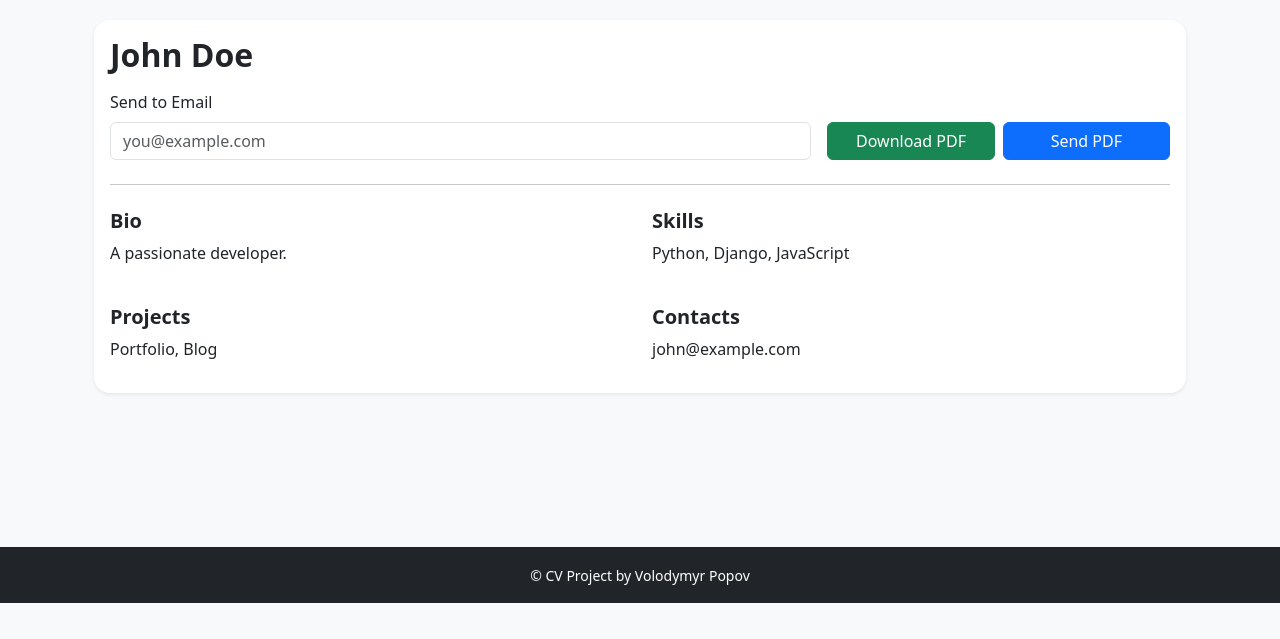
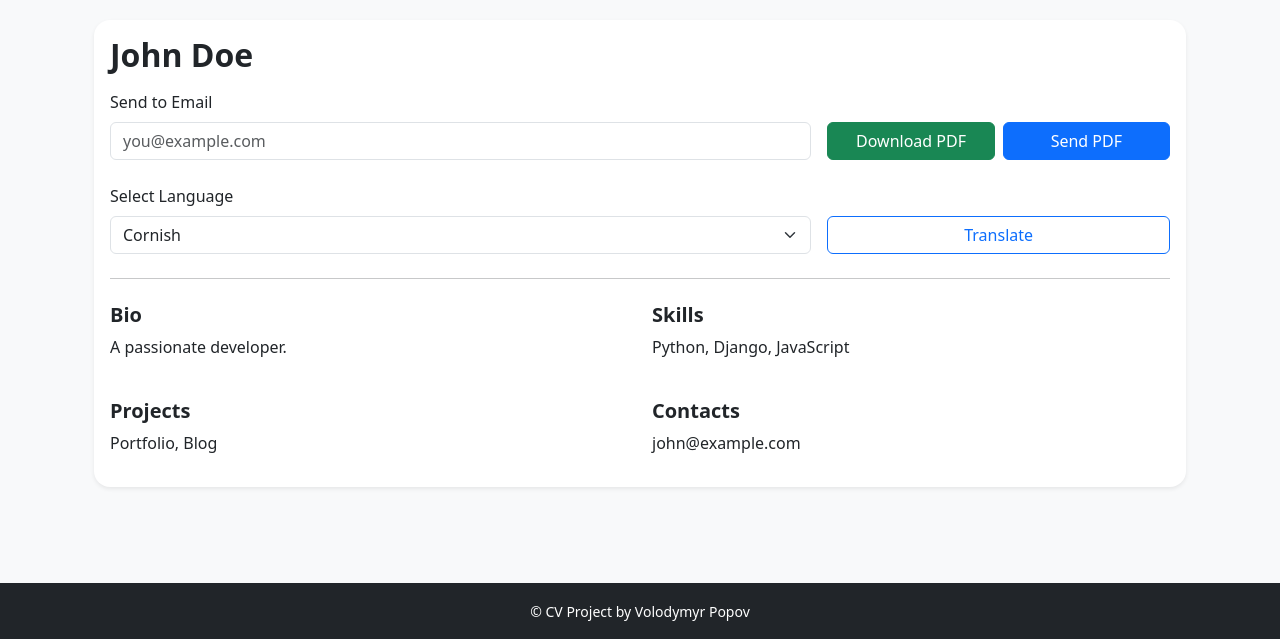
Before and after one commit to AppForceLab/django-dev-task, a Django app: page /cv/1/ in a window 1280 px wide. Shown: the part 197-836 px from the top of the page. Before the commit the page ends 800 px from the top, so only its background shows below. Run offline with Django 4.2, Linux system fonts and the light colour scheme; data comes from the database, SQL or seed files in the repository; parts of the project's set-up code (start-up, migrations or seed data) failed here and were passed over.

Commit message:
Task 8: Add OpenAI translation with loader and 18 minority languages

```diff
--- /dev/null
+++ b/main/constants.py
@@ -0,0 +1,19 @@
+TRANSLATION_LANGUAGES = [
+    ("kw", "Cornish"),
+    ("gv", "Manx"),
+    ("br", "Breton"),
+    ("iu", "Inuktitut"),
+    ("kl", "Kalaallisut"),
+    ("rom", "Romani"),
+    ("oc", "Occitan"),
+    ("lad", "Ladino"),
+    ("se", "Northern Sami"),
+    ("hsb", "Upper Sorbian"),
+    ("csb", "Kashubian"),
+    ("zza", "Zazaki"),
+    ("cv", "Chuvash"),
+    ("liv", "Livonian"),
+    ("tsd", "Tsakonian"),
+    ("srn", "Saramaccan"),
+    ("bi", "Bislama"),
+]
--- a/main/templates/main/cv_detail.html
+++ b/main/templates/main/cv_detail.html
@@ -45,27 +45,115 @@
         </div>
       </form>
 
+      <form id="translate-form" class="row g-3 align-items-end mb-4">
+        {% csrf_token %}
+        <div class="col-md-8">
+          <label for="language" class="form-label">Select Language</label>
+          <select name="language" id="language" class="form-select" required>
+            {% for code, name in languages %}
+              <option value="{{ code }}">{{ name }}</option>
+            {% endfor %}
+          </select>
+        </div>
+        <div class="col-md-4">
+          <button id="translate-btn" type="submit" class="btn btn-outline-primary w-100">
+            <i class="bi bi-globe"></i> Translate
+          </button>
+        </div>
+      </form>
+
+      <!-- Fullscreen overlay loader, initially hidden -->
+    <div id="loader-overlay"
+         style="display: none; position: fixed; top: 0; left: 0; width: 100vw; height: 100vh;
+                background: transparent; z-index: 9999;">
+      <div class="d-flex align-items-center justify-content-center" style="height: 100%;">
+        <div class="spinner-border text-primary" role="status">
+          <span class="visually-hidden">Loading...</span>
+        </div>
+      </div>
+    </div>
+      <!-- Error alert placeholder -->
+      <div id="error-alert" class="alert alert-danger d-none mt-3" role="alert">
+        <!-- Error message will be inserted here -->
+      </div>
+
       <hr class="my-4">
 
       <div class="row gy-4">
         <div class="col-md-6">
           <h5 class="fw-semibold">Bio</h5>
-          <p>{{ cv.bio }}</p>
+          <p id="bio-content">{{ cv.bio }}</p>
         </div>
         <div class="col-md-6">
           <h5 class="fw-semibold">Skills</h5>
-          <p>{{ cv.skills }}</p>
+          <p id="skills-content">{{ cv.skills }}</p>
         </div>
         <div class="col-md-6">
           <h5 class="fw-semibold">Projects</h5>
-          <p>{{ cv.projects }}</p>
+          <p id="projects-content">{{ cv.projects }}</p>
         </div>
         <div class="col-md-6">
           <h5 class="fw-semibold">Contacts</h5>
-          <p>{{ cv.contacts }}</p>
+          <p id="contacts-content">{{ cv.contacts }}</p>
         </div>
       </div>
     </div>
   </div>
 </div>
+
+<script>
+document.getElementById('translate-form').addEventListener('submit', function(e) {
+  e.preventDefault();
+
+  const language = document.getElementById('language').value;
+  const csrfToken = document.querySelector('[name=csrfmiddlewaretoken]').value;
+  const loader = document.getElementById('loader-overlay');
+  const translateBtn = document.getElementById('translate-btn');
+  const errorAlert = document.getElementById('error-alert');
+
+  // Hide previous error
+  errorAlert.classList.add('d-none');
+  errorAlert.textContent = '';
+
+  // Show loader and disable button
+  loader.style.display = 'block';
+  translateBtn.disabled = true;
+
+  fetch("{% url 'translate_cv' cv.pk %}", {
+    method: 'POST',
+    headers: {
+      'Content-Type': 'application/x-www-form-urlencoded',
+      'X-CSRFToken': csrfToken
+    },
+    body: new URLSearchParams({ 'language': language })
+  })
+  .then(response => {
+    if (!response.ok) {
+      throw new Error('Server returned an error');
+    }
+    return response.json();
+  })
+  .then(data => {
+    if (data.status === 'success') {
+      const { bio, skills, projects, contacts } = JSON.parse(data.translation);
+      document.getElementById('bio-content').textContent = bio;
+      document.getElementById('skills-content').textContent = skills;
+      document.getElementById('projects-content').textContent = projects;
+      document.getElementById('contacts-content').textContent = contacts;
+    } else {
+      throw new Error(data.message || 'Translation failed.');
+    }
+  })
+  .catch(err => {
+    console.error(err);
+    errorAlert.textContent = 'Translation service is currently unavailable. Please try again later.';
+    errorAlert.classList.remove('d-none');
+  })
+  .finally(() => {
+    // Hide loader and enable button
+    loader.style.display = 'none';
+    translateBtn.disabled = false;
+  });
+});
+</script>
 {% endblock %}
--- a/main/urls.py
+++ b/main/urls.py
@@ -1,6 +1,7 @@
 from django.urls import path
-from .views import settings_view
+from .views import settings_view, translate_cv
 
 urlpatterns = [
     path("settings/", settings_view, name="settings_view"),
+    path("cv/<int:pk>/translate/", translate_cv, name="translate_cv"),
 ]
--- a/main/views.py
+++ b/main/views.py
@@ -1,14 +1,20 @@
 import tempfile
+import os
 
 from django.contrib import messages
-from django.http import HttpResponse
+from django.http import HttpResponse, JsonResponse
 from django.shortcuts import render, get_object_or_404, redirect
 from django.template.loader import render_to_string
 
+from openai import OpenAI
 from weasyprint import HTML
+
+from .constants import TRANSLATION_LANGUAGES
 
 from .models import CV
 from .tasks import send_pdf_to_email
+
+client = OpenAI(api_key=os.getenv("OPENAI_API_KEY"))
 
 
 def cv_list(request):
@@ -26,7 +32,11 @@ def cv_detail(request, pk):
             messages.success(request, f"The CV was sent to {email} successfully.")
             return redirect("cv_detail", pk=pk)
 
-    return render(request, "main/cv_detail.html", {"cv": cv})
+    return render(
+        request,
+        "main/cv_detail.html",
+        {"cv": cv, "languages": TRANSLATION_LANGUAGES},
+    )
 
 
 def download_cv_pdf(request, pk):
@@ -48,3 +58,54 @@ def download_cv_pdf(request, pk):
 def settings_view(request):
     """Display current Django settings passed via context processor."""
     return render(request, "main/settings_view.html")
+
+
+import json
+
+
+def translate_cv(request, pk):
+    cv = get_object_or_404(CV, pk=pk)
+
+    if request.method == "POST":
+        language_code = request.POST.get("language")
+        language_name = dict(TRANSLATION_LANGUAGES).get(language_code, "Unknown")
+
+        content = f"""
+        Translate each field separately into {language_name} and return in JSON format:
+
+        Bio: {cv.bio}
+        Skills: {cv.skills}
+        Projects: {cv.projects}
+        Contacts: {cv.contacts}
+
+        Return format:
+        {{
+          "bio": "...",
+          "skills": "...",
+          "projects": "...",
+          "contacts": "..."
+        }}
+        """
+
+        try:
+            response = client.chat.completions.create(
+                model="gpt-4-turbo",
+                messages=[{"role": "user", "content": content}],
+                temperature=0.7,
+                response_format={"type": "json_object"},
+            )
+            translation_json = response.choices[0].message.content.strip()
+
+            translation_dict = json.loads(translation_json)
+
+            return JsonResponse(
+                {
+                    "status": "success",
+                    "translation": translation_json,
+                    "language_name": language_name,
+                }
+            )
+        except Exception as e:
+            return JsonResponse({"status": "error", "message": str(e)}, status=500)
+
+    return JsonResponse({"status": "error", "message": "Invalid request"}, status=400)
--- a/pyproject.toml
+++ b/pyproject.toml
@@ -17,6 +17,7 @@ dependencies = [
     "psycopg2-binary (>=2.9.10,<3.0.0)",
     "celery (>=5.4.0,<6.0.0)",
     "redis (>=5.2.1,<6.0.0)",
+    "openai (>=1.69.0,<2.0.0)",
 ]
 
 
```
Also changed, not shown: main/templates/main/translation_result.html (added, +17 -0 lines), README.md, 2 other files.
